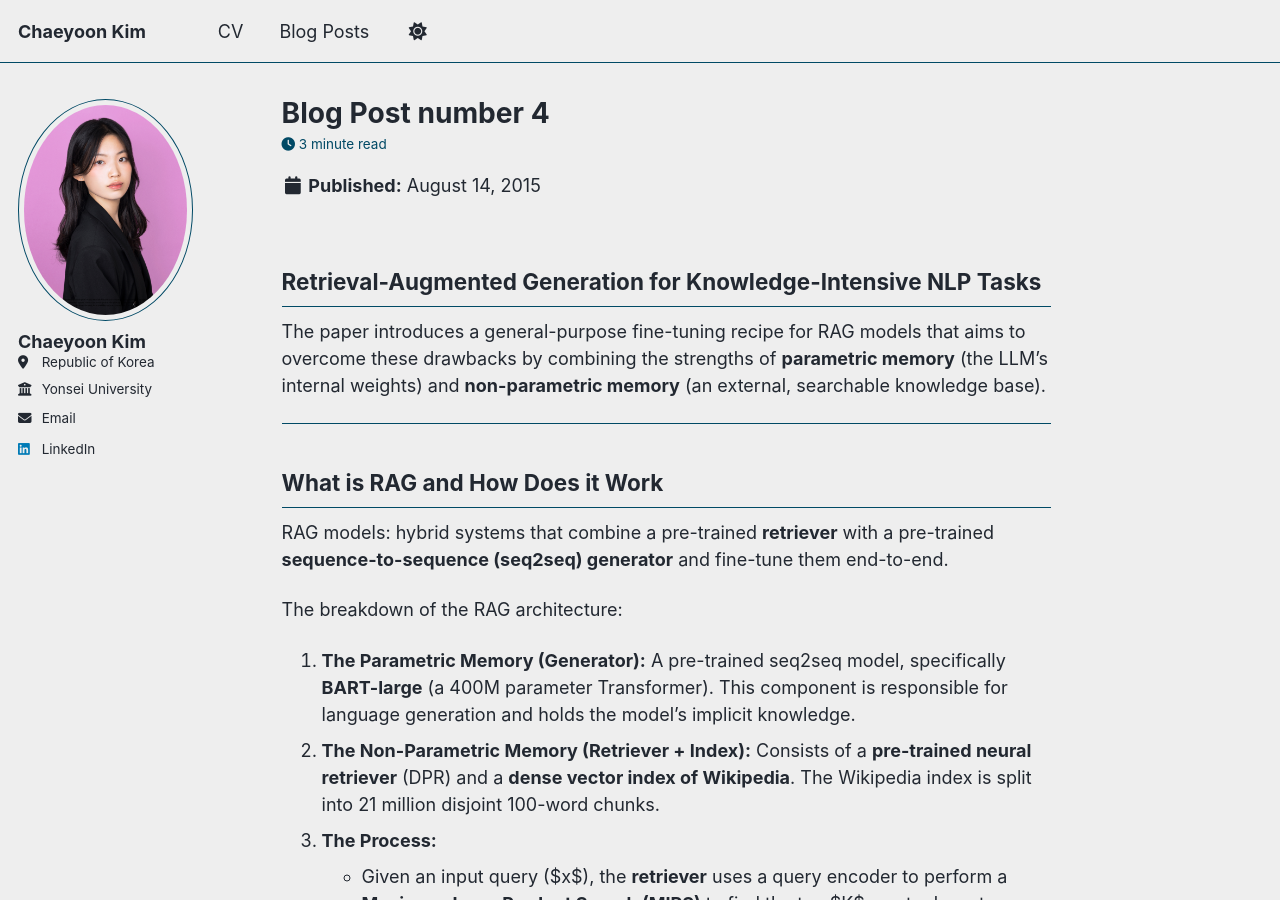
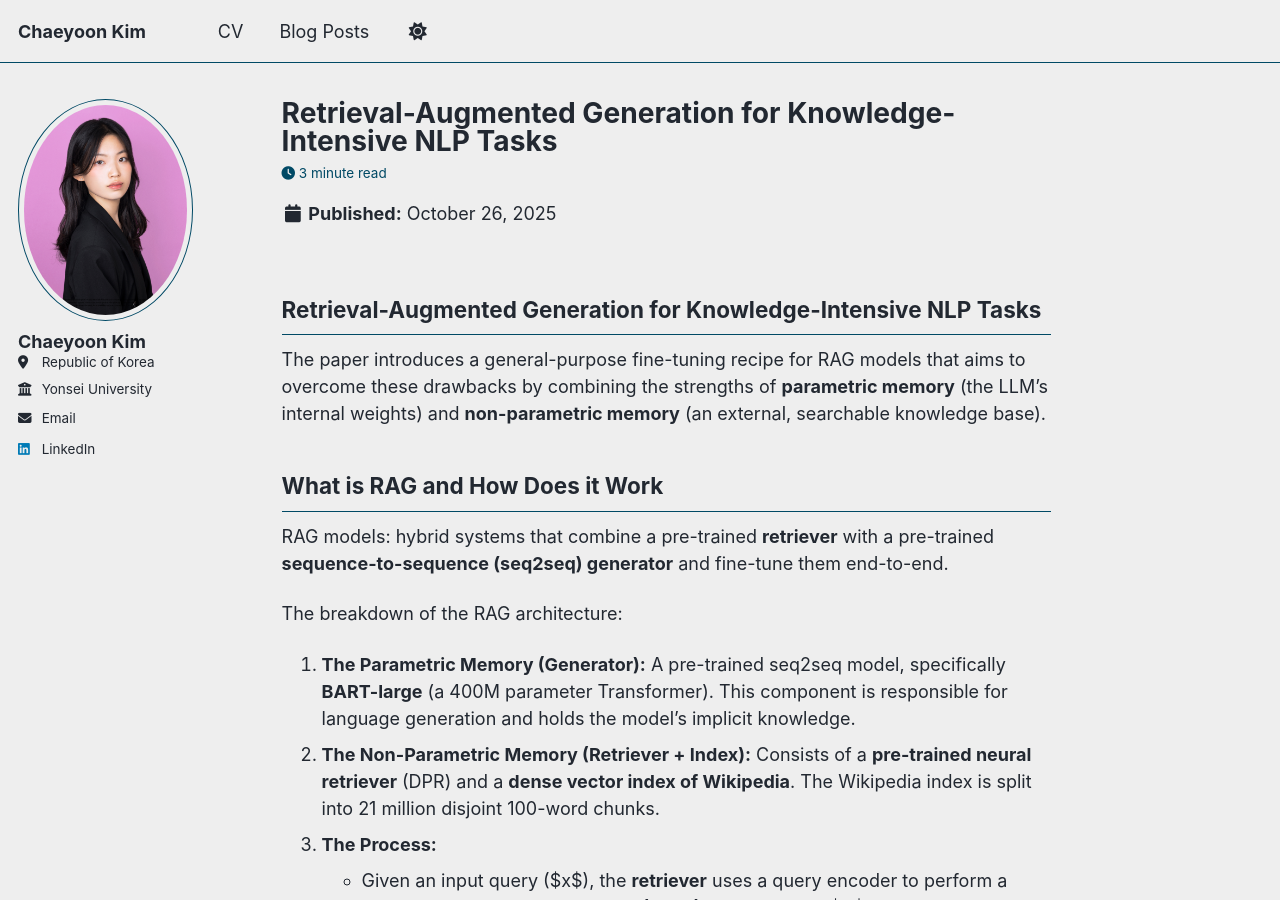
Before and after one commit to chyoon114/chyoon114.github.io, a Jekyll site: the page built from _posts/2015-08-14-blog-post-4.md, in a window 1280 px wide and 900 px high. Built offline with Jekyll 4.4.1, drawn with Linux system fonts in a browser that asks for light colours; a script that is not in the unit is left out; some of the changed text lies outside the part shown.

Commit message:
Update 2015-08-14-blog-post-4.md

```diff
--- a/_posts/2015-08-14-blog-post-4.md
+++ b/_posts/2015-08-14-blog-post-4.md
@@ -1,17 +1,13 @@
 ---
-title: 'Blog Post number 4'
-date: 2015-08-14
-permalink: /posts/2012/08/blog-post-4/
-tags:
-  - cool posts
-  - category1
-  - category2
+title: 'Retrieval-Augmented Generation for Knowledge-Intensive NLP Tasks'
+date: 2025-10-26
+permalink: /posts/2025/10/blog-post-1/
 ---
+
 ## Retrieval-Augmented Generation for Knowledge-Intensive NLP Tasks
 
 The paper introduces a general-purpose fine-tuning recipe for RAG models that aims to overcome these drawbacks by combining the strengths of **parametric memory** (the LLM's internal weights) and **non-parametric memory** (an external, searchable knowledge base).
 
----
 
 ## What is RAG and How Does it Work
 
@@ -26,7 +22,6 @@ The breakdown of the RAG architecture:
     * The **generator** then conditions on the original input and the retrieved documents to generate the output sequence ($y$).
     * The model marginalizes over the latent documents to get the final output probability, meaning the answer is generated by considering the possibilities from all the top documents.
 
----
 
 ## Two Formulations: RAG-Sequence and RAG-Token
 
@@ -34,7 +29,6 @@ The breakdown of the RAG architecture:
 * **RAG-Token:** More flexible, allowing it to draw a **different latent document for each target token**. Enables the generator to seamlessly combine information from multiple documents when creating an answer.
 * Ex. When generating a Jeopardy question about Hemingway's books, it can switch documents to pull out the titles of two different novels.
 
----
 
 ## Breakthrough Results Across NLP Tasks
 
@@ -50,7 +44,6 @@ RAG set the new state of the art on four open-domain QA tasks: **Natural Questio
 * **Specificity and Factuality:** Human evaluators overwhelmingly preferred RAG's generations over BART's, finding them to be more **factual and specific**. On factuality, RAG was better in $42.7\%$ of cases, versus BART's $7.1\%$.
 * **Diversity:** RAG-Sequence and RAG-Token generations were found to be **significantly more diverse** than the BART baseline.
 
----
 
 ## Key Advantages of Retrieval-Augmented Generation
 
```
